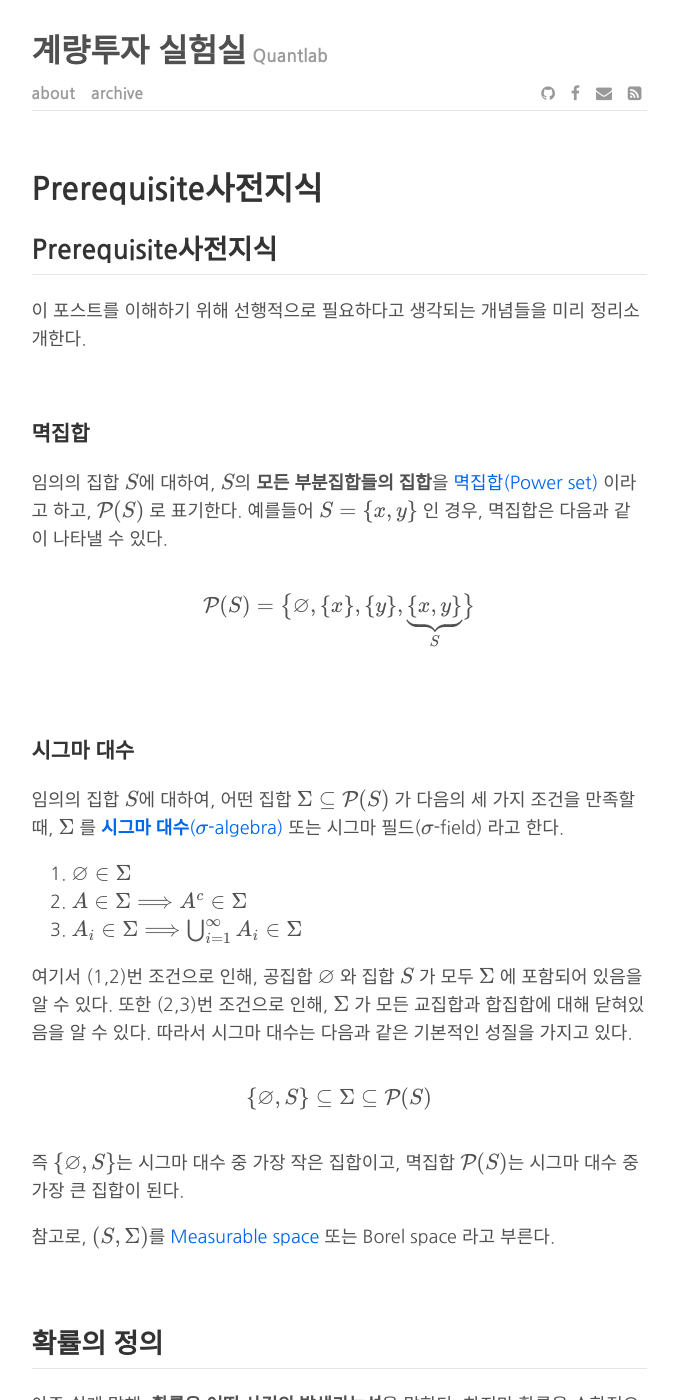
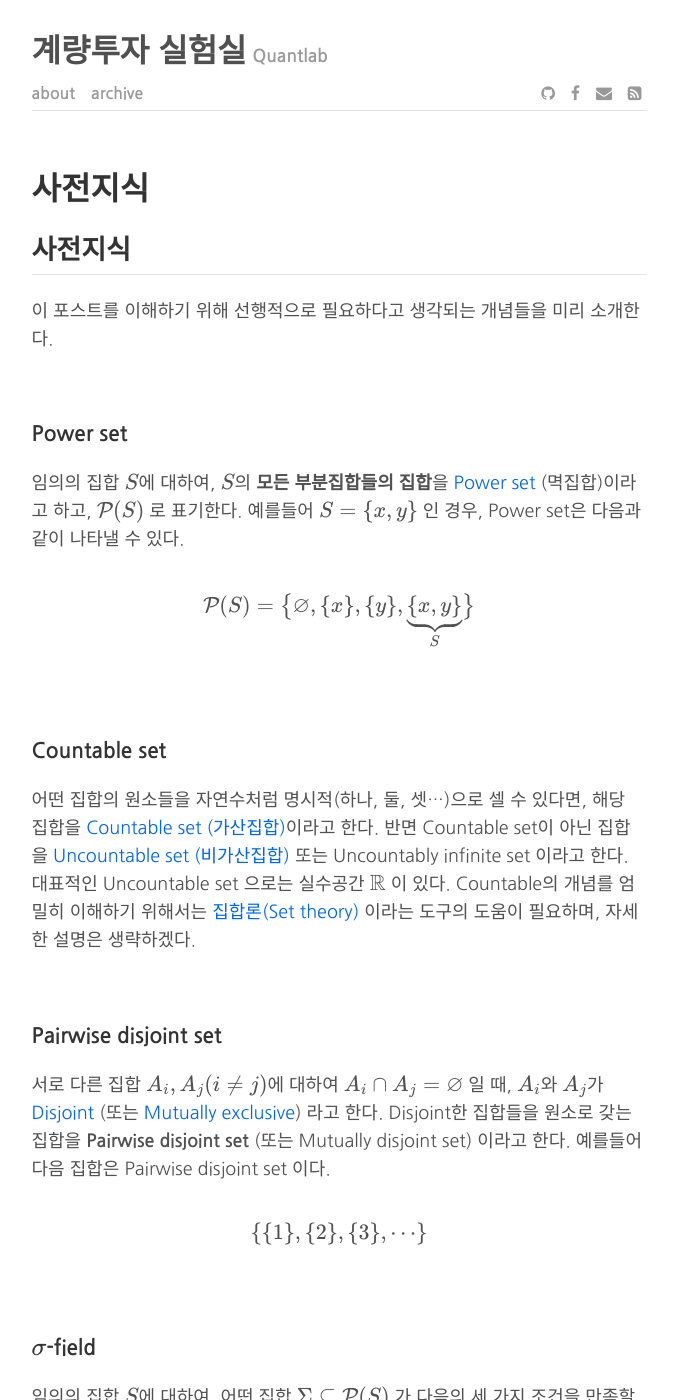
Before and after one commit to gem763/gem763.github.io, a Jekyll site: the page built from 확률론의-기초.md, in a window 1280 px wide and 1400 px high. Shown: the whole window, without its empty margins (301-979 px from the left). Built offline with Jekyll 4.4.1, drawn with Linux system fonts in a browser that asks for light colours; our own code applies the rules of GitHub Pages for plain Markdown files; formulas are drawn with MathJax 3; some of the changed text lies outside the part shown.

Commit message:
확률론의-기초.md updated from https://stackedit.io/

```diff
--- a/확률론의-기초.md
+++ b/확률론의-기초.md
@@ -3,37 +3,50 @@
 
 ---
 
-## Prerequisite사전지식
-이 포스트를 이해하기 위해 선행적으로 필요하다고 생각되는 개념들을 미리 정리소개한다.
+## 사전지식
+이 포스트를 이해하기 위해 선행적으로 필요하다고 생각되는 개념들을 미리 소개한다.
 
 <br/>
 
 
-### 멱집합
-임의의 집합 <span><script type="math/tex">S</script></span>에 대하여, <span><script type="math/tex">S</script></span>의 **모든 부분집합들의 집합**을 [멱집합(Power set)](https://en.wikipedia.org/wiki/Power_set) 이라고 하고, <span><script type="math/tex">\mathcal{P}(S)</script></span> 로 표기한다. 예를들어 <span><script type="math/tex">S=\{ x,y \}</script></span> 인 경우, 멱집합은 다음과 같이 나타낼 수 있다.
+### Power set
+임의의 집합 <span><script type="math/tex">S</script></span>에 대하여, <span><script type="math/tex">S</script></span>의 **모든 부분집합들의 집합**을 [Power set](https://en.wikipedia.org/wiki/Power_set) (멱집합)이라고 하고, <span><script type="math/tex">\mathcal{P}(S)</script></span> 로 표기한다. 예를들어 <span><script type="math/tex">S=\{ x,y \}</script></span> 인 경우, Power set은 다음과 같이 나타낼 수 있다.
 
 <div class="math"><script type="math/tex; mode=display">
 \mathcal{P}(S) = \bigl\{ \varnothing, \{x\}, \{y\}, \underbrace{\{x,y\}}_{S} \bigr\}
 </script></div>
 
+<br/>
+
+### Countable set
+어떤 집합의 원소들을 자연수처럼 명시적(하나, 둘, 셋...)으로 셀 수 있다면, 해당 집합을 [Countable set (가산집합)](https://en.wikipedia.org/wiki/Countable_set)이라고 한다. 반면 Countable set이 아닌 집합을 [Uncountable set (비가산집합)](https://en.wikipedia.org/wiki/Uncountable_set) 또는 Uncountably infinite set 이라고 한다. 대표적인 Uncountable set 으로는 실수공간 <span><script type="math/tex">\mathbb{R}</script></span> 이 있다. Countable의 개념를 엄밀히 이해하기 위해서는 [집합론(Set theory)](https://en.wikipedia.org/wiki/Set_theory) 이라는 도구의 도움이 필요하며, 자세한 설명은 생략하겠다.
+
+<br/>
+
+### Pairwise disjoint set
+서로 다른 집합 <span><script type="math/tex">A_i, A_j (i \ne j)</script></span>에 대하여 <span><script type="math/tex">A_i \cap A_j = \varnothing</script></span> 일 때, <span><script type="math/tex">A_i</script></span>와 <span><script type="math/tex">A_j</script></span>가 [Disjoint](https://en.wikipedia.org/wiki/Disjoint_sets) (또는 [Mutually exclusive](https://en.wikipedia.org/wiki/Mutual_exclusivity)) 라고 한다. Disjoint한 집합들을 원소로 갖는 집합을 **Pairwise disjoint set** (또는 Mutually disjoint set) 이라고 한다. 예를들어 다음 집합은 Pairwise disjoint set 이다.
+
+<div class="math"><script type="math/tex; mode=display">
+\{ \{1\}, \{2\}, \{3\}, \cdots \}
+</script></div>
 
 <br/>
 
 
-### 시그마 대수
-임의의 집합 <span><script type="math/tex">S</script></span>에 대하여, 어떤 집합 <span><script type="math/tex">\Sigma \subseteq \mathcal{P}(S)</script></span> 가 다음의 세 가지 조건을 만족할 때, <span><script type="math/tex">\Sigma</script></span> 를 [**시그마 대수**(<span><script type="math/tex">\sigma</script></span>-algebra)](https://en.wikipedia.org/wiki/Sigma-algebra) 또는 시그마 필드(<span><script type="math/tex">\sigma</script></span>-field) 라고 한다.
+### <span><script type="math/tex">\sigma</script></span>-field
+임의의 집합 <span><script type="math/tex">S</script></span>에 대하여, 어떤 집합 <span><script type="math/tex">\Sigma \subseteq \mathcal{P}(S)</script></span> 가 다음의 세 가지 조건을 만족할 때, <span><script type="math/tex">\Sigma</script></span> 를 <span><script type="math/tex">\sigma</script></span>-field (또는 [<span><script type="math/tex">\sigma</script></span>-algebra](https://en.wikipedia.org/wiki/Sigma-algebra)) 라고 한다.
 
 1. <span><script type="math/tex">\varnothing \in \Sigma</script></span>
 2. <span><script type="math/tex">A \in \Sigma \Longrightarrow A^c \in \Sigma</script></span>
 3. <span><script type="math/tex">A_i \in \Sigma \Longrightarrow \bigcup_{i=1}^\infty A_i \in \Sigma</script></span>
 
-여기서 (1,2)번 조건으로 인해, 공집합 <span><script type="math/tex">\varnothing</script></span> 와 집합 <span><script type="math/tex">S</script></span> 가 모두 <span><script type="math/tex">\Sigma</script></span> 에 포함되어 있음을 알 수 있다. 또한 (2,3)번 조건으로 인해, <span><script type="math/tex">\Sigma</script></span> 가 모든 교집합과 합집합에 대해 닫혀있음을 알 수 있다. 따라서 시그마 대수는 다음과 같은 기본적인 성질을 가지고 있다.
+여기서 (1,2)번 조건으로 인해, 공집합 <span><script type="math/tex">\varnothing</script></span> 와 집합 <span><script type="math/tex">S</script></span> 가 모두 <span><script type="math/tex">\Sigma</script></span> 에 포함되어 있음을 알 수 있다. 또한 (2,3)번 조건으로 인해, <span><script type="math/tex">\Sigma</script></span> 가 모든 교집합과 합집합에 대해 닫혀있음을 알 수 있다. 따라서 <span><script type="math/tex">\sigma</script></span>-field는 다음과 같은 기본적인 성질을 가지고 있다.
 
 <div class="math"><script type="math/tex; mode=display">
 \{ \varnothing, S \} \subseteq \Sigma \subseteq \mathcal{P}(S)
 </script></div>
 
-즉 <span><script type="math/tex">\{ \varnothing, S \}</script></span>는 시그마 대수 중 가장 작은 집합이고, 멱집합 <span><script type="math/tex">\mathcal{P}(S)</script></span>는 시그마 대수 중 가장 큰 집합이 된다.
+즉 <span><script type="math/tex">\{ \varnothing, S \}</script></span>는 <span><script type="math/tex">\sigma</script></span>-field 중 가장 작은 집합이고, 멱집합 <span><script type="math/tex">\mathcal{P}(S)</script></span>는 <span><script type="math/tex">\sigma</script></span>-field 중 가장 큰 집합이 된다.
 
 참고로, <span><script type="math/tex">(S, \Sigma)</script></span>를 [Measurable space](https://en.wikipedia.org/wiki/Measurable_space) 또는 Borel space 라고 부른다.
 
@@ -43,7 +56,7 @@
 ## 확률의 정의
 아주 쉽게 말해, **확률은 어떤 사건의 발생가능성**을 말한다. 하지만 확률을 수학적으로 정의하기 위해서는 좀더 재료가 필요하다.
 
-결과를 예측할 수 없는 실험을 같은 조건으로 무작위 반복할 때, 이를 [**확률실험**(Random experiment)](https://en.wikipedia.org/wiki/Experiment_(probability_theory)) 또는 확률시행(Random trial)이라고 한다.  수학적으로 확률이란, **확률실험의 결과에 의미있는 숫자를 할당**하는 행위를 말한다. 그리고 추가적으로, `표본공간`과 `사건공간`의 개념을 이해해야 한다.
+결과를 예측할 수 없는 실험을 같은 조건으로 무작위 반복할 때, 이를 [**확률실험**(Random experiment)](https://en.wikipedia.org/wiki/Experiment_(probability_theory)) 또는 확률시행(Random trial)이라고 한다.  수학적으로 확률이란, **확률실험의 결과에 의미있는 숫자를 할당**하는 행위를 말한다. 우선 `표본공간`과 `사건공간`의 개념을 이해해보자.
 
 <br/>
 
@@ -57,12 +70,12 @@
 <br/>
 
 ### 사건공간 <span><script type="math/tex">\mathcal{F}</script></span>
-표본공간 <span><script type="math/tex">\Omega</script></span>의 시그마 대수를 **사건공간**(Event space) [^event_sp]이라고 하고, 사건공간의 원소를 [사건(Event)](https://en.wikipedia.org/wiki/Event_(probability_theory))이라고 한다. 정의가 다소 난해할 수도 있는데, 다음과 같이 이해해보자.
+표본공간 <span><script type="math/tex">\Omega</script></span>의 <span><script type="math/tex">\sigma</script></span>-field를 **사건공간**(Event space) [^event_sp]이라고 하고, 사건공간의 원소를 [사건(Event)](https://en.wikipedia.org/wiki/Event_(probability_theory))이라고 한다. 정의가 다소 난해할 수도 있는데, 다음과 같이 이해해보자.
 
 [^event_sp]: 위키피디아나 구글링을 해보면, 대부분의 문서에서는 이를 그냥 **사건의 집합**(A collection of events)이라고 표현한다. 아주 일부의 문서에서만 사건공간(Event space)이라는 용어를 사용하는 데, 이 포스트에서는 개인적인 취향에 따라 사건공간이라고 표기하였다.
 
 * **사건** = 표본공간의 부분집합
-* **사건공간** = 사건을 원소로 갖는 집합 = 표본공간의 시그마 대수
+* **사건공간** = 사건을 원소로 갖는 집합 = 표본공간의 <span><script type="math/tex">\sigma</script></span>-field
 
 
 동전 던지기를 다시 예로 들어보자. 표본공간은 <span><script type="math/tex">\Omega = \{ \text{H}, \text{T} \}</script></span> 이므로, 사건공간 중 하나를 다음과 같이 표기할 수 있다.
@@ -71,7 +84,7 @@
 \mathcal{F} = \bigl\{  \varnothing, \{\text{H}\}, \{\text{T}\}, \Omega  \bigr\}
 </script></div>
 
-즉 <span><script type="math/tex">\mathcal{F}</script></span> 의 원소 하나하나가 [사건](https://en.wikipedia.org/wiki/Event_(probability_theory))에 해당한다는 사실을 알 수 있다. 여기서 "사건공간 중 하나" 라고 표현한 이유는, 시그마 대수의 정의에 의해 **사건공간은 여러가지가 될 수 있기 때문**이다. 사실 바로 위에서 기술한 사건공간은, 가능한 사건공간 중 가장 큰 집합에 해당한다.
+즉 <span><script type="math/tex">\mathcal{F}</script></span> 의 원소 하나하나가 [사건](https://en.wikipedia.org/wiki/Event_(probability_theory))에 해당한다는 사실을 알 수 있다. 여기서 "사건공간 중 하나" 라고 표현한 이유는, <span><script type="math/tex">\sigma</script></span>-field의 정의에 의해 **사건공간은 여러가지가 될 수 있기 때문**이다. 사실 바로 위에서 기술한 사건공간은, 가능한 사건공간 중 가장 큰 집합에 해당한다.
 
 <div class="math"><script type="math/tex; mode=display">
 \{ \varnothing, \Omega \} \subseteq \mathcal{F} \subseteq \mathcal{P}(\Omega) = \bigl\{  \varnothing, \{\text{H}\}, \{\text{T}\}, \Omega  \bigr\}
@@ -84,14 +97,11 @@ Measurable space <span><script type="math/tex">(\Omega, \mathcal{F})</script></s
 
 1. <span><script type="math/tex">\Pr(A) \ge 0</script></span>, <span><script type="math/tex">~\forall A \in \mathcal{F}</script></span>
 2. <span><script type="math/tex">\Pr(\Omega) = 1</script></span>
-3. 서로소[^disjoint] 사건들의 수열 <span><script type="math/tex">\{ A_1, A_2, \cdots  \mid A_i \in \mathcal{F}\}</script></span>[^countable] 에 대해서,
+3. Countable, pairwise disjoint set <span><script type="math/tex">\{ A_1, A_2, \cdots  \mid A_i \in \mathcal{F}\}</script></span> 에 대해서,
 <div class="math"><script type="math/tex; mode=display">
 \Pr \left( \bigcup_{i=1}^\infty A_i \right) = \sum_{i=1}^\infty \Pr(A_i)
 </script></div>
 
-[^disjoint]: 서로 다른 집합 <span><script type="math/tex">A_i, A_j (i \ne j)</script></span>에 대하여 <span><script type="math/tex">A_i \cap A_j = \varnothing</script></span> 일 때, <span><script type="math/tex">A_i</script></span>와 <span><script type="math/tex">A_j</script></span>가 서로소([disjoint](https://en.wikipedia.org/wiki/Disjoint_sets) 또는 [mutually exclusive](https://en.wikipedia.org/wiki/Mutual_exclusivity)) 라고 한다.
-
-[^countable]: 해당 집합의 원소들이 **Countable** 해야한다는 추가적인 조건이 필요하다. 이 개념을 이해하려면 [집합론(Set theory)](https://en.wikipedia.org/wiki/Set_theory)을 공부해야 한다. 집합의 원소들을 자연수처럼 명시적으로 `하나,둘,셋..` 셀 수 있으면 [Countable set (가산집합)](https://en.wikipedia.org/wiki/Countable_set)이라고 한다. 반면 Countable set이 아닌 집합을 [Uncountable set (비가산집합)](https://en.wikipedia.org/wiki/Uncountable_set) 또는 Uncountably infinite set 이라고 한다. 대표적인 Uncountable set 으로는 실수공간 <span><script type="math/tex">\mathbb{R}</script></span> 이 있다. 자세한 설명은 생략하겠다.
 
 즉 확률측도란, **사건 하나에 양의 실수값을 대응시키면서 특정조건을 만족**하는 함수를 의미한다. 특히 3번 조건을 [<span><script type="math/tex">\sigma</script></span>-additivity](https://en.wikipedia.org/wiki/Sigma_additivity) (또는 Countable additivity) 라고 하고, 위의 세 가지 조건을 통틀어 [**콜모고로프 공리**](https://en.wikipedia.org/wiki/Probability_axioms) (Kolmogorov axioms)라고 부른다.
 
@@ -115,7 +125,7 @@ Measurable space <span><script type="math/tex">(\Omega, \mathcal{F})</script></s
 4. <span><script type="math/tex">0 \le \Pr(A) \le 1</script></span>
 5. <span><script type="math/tex">\Pr(A_1 \cup A_2)</script></span> <span><script type="math/tex">= \Pr(A_1) + \Pr(A_2) - \Pr(A_1 \cap A_2)</script></span>
 
-콜모고르프 공리를 이용하면 모두 증명할 수 있다.
+콜모고르프 공리를 이용하면 이들을 모두 증명할 수 있다.
 
 <br/>
 
@@ -226,6 +236,8 @@ A_2
 <br/>
 
 ## 확률변수
+<center><img src="https://media.springernature.com/lw785/springer-static/image/chp%3A10.1007%2F978-981-10-8779-0_2/MediaObjects/370000_1_En_2_Fig1_HTML.gif" alt="p_variable"/></center>
+
 
 <br/>
 
```
